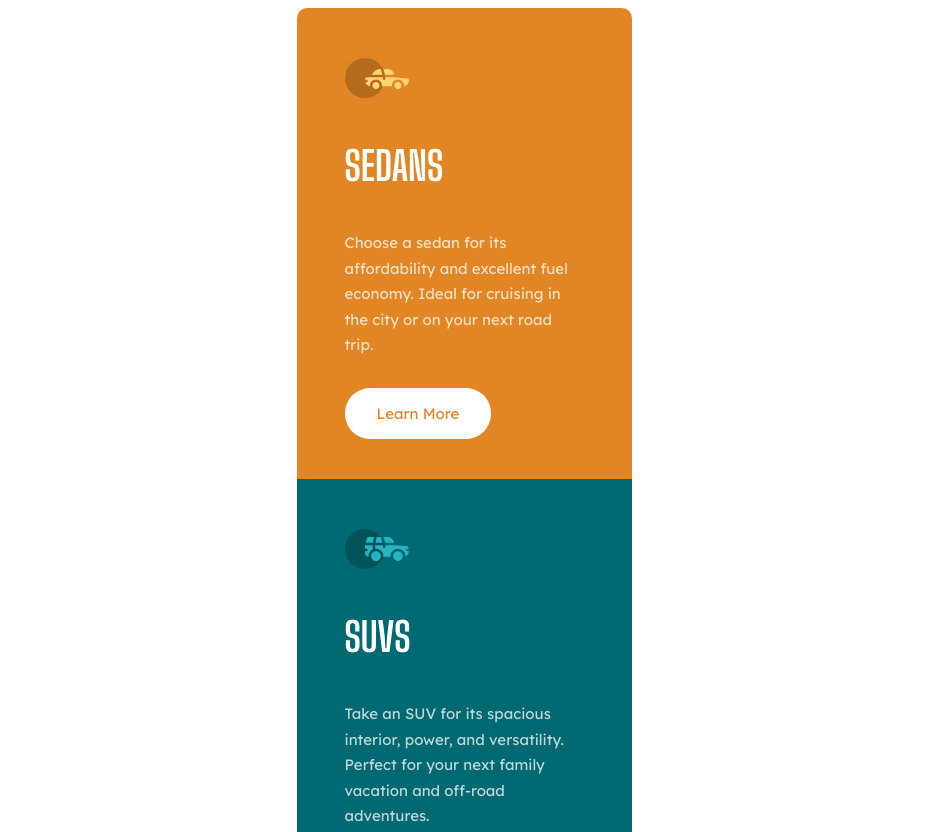
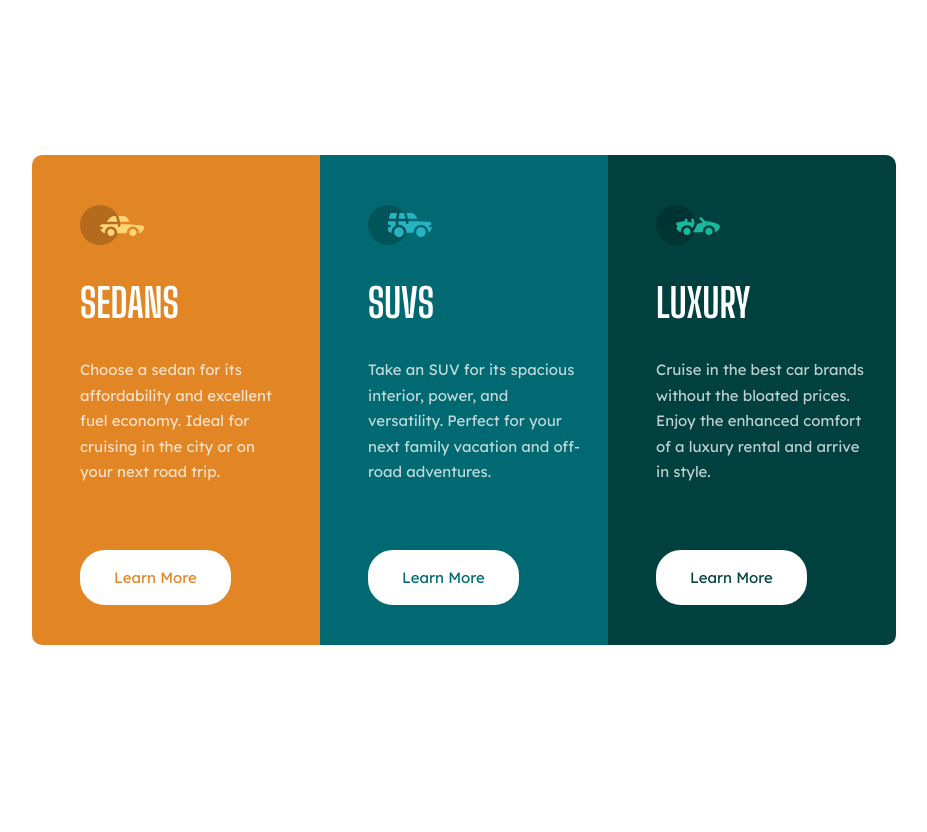
Before and after one commit to TdZink/FrontendMentorChallenge-3-column-preview-card-component, a website built with Parcel: page src/index.html in a window 1280 px wide. Shown: the top 832 px of the page, without its empty margins (176-1103 px from the left). After the commit the page ends 800 px from the top, so only its background shows below. Built offline with nearby package versions, Linux system fonts and the light colour scheme.

Commit message:
Solution complete. Do want to add more logic to handle mobile landscape.

```diff
--- a/src/style.scss
+++ b/src/style.scss
@@ -34,7 +34,7 @@ Styles - Mobile first
 }
 
 .card-width {
-    min-width: 287px;
+    min-width: 240px;
     padding-left: 48px;
 }
 .sedan {
@@ -58,6 +58,7 @@ Styles - Mobile first
     color: white;
     opacity: 0.75;
     line-height: 1.6rem;
+    margin-bottom: 30px;
 }
 
 .learnMore {
@@ -69,6 +70,7 @@ Styles - Mobile first
     border-radius: 25px;
     margin: 15px 0px 40px 0;
     cursor: pointer;
+    border: solid 2px white;
 }
 
 .learnMore-sedan {
@@ -88,6 +90,7 @@ Styles - Mobile first
 }
 
 .attribution {
+    display: none;
     text-align: center;
     margin-top: 50px;
 }
@@ -98,3 +101,58 @@ For desktop::
     once you get to certian width the flex direction needs to chagne from column to row
     hover will need to change button color of text and background
 **********/
+
+// TODO: Work on mobile landscape view. Example is at 800 width should still show 'desktop' layout but shrink margins to prevent scrolling
+@media all and (min-width: 950px) {
+    * {
+        margin: 0;
+    }
+    .html {
+        height: 100%;
+    }
+
+    .content-wrapper {
+        height: 100vh;
+        overflow-y: hidden;
+        flex-direction: row;
+    }
+
+    .sedan {
+        border-top-right-radius: 0;
+        border-bottom-left-radius: 10px;
+    }
+
+    .luxury {
+        border-top-right-radius: 10px;
+        border-bottom-right-radius: 10px;
+        border-bottom-left-radius: 0;
+    }
+
+    .img-logo {
+        margin-bottom: 30px;
+    }
+
+    .heading {
+        margin-bottom: 30px;
+    }
+
+    .description {
+        max-width: 212px;
+        margin-bottom: 50px;
+    }
+
+    .learnMore-sedan:hover {
+        background: $background-sedan;
+        color: white;
+    }
+
+    .learnMore-suv:hover {
+        background: $background-suv;
+        color: white;
+    }
+
+    .learnMore-luxury:hover {
+        background: $background-luxury;
+        color: white;
+    }
+}
```
Also changed, not shown: 3 other files.
